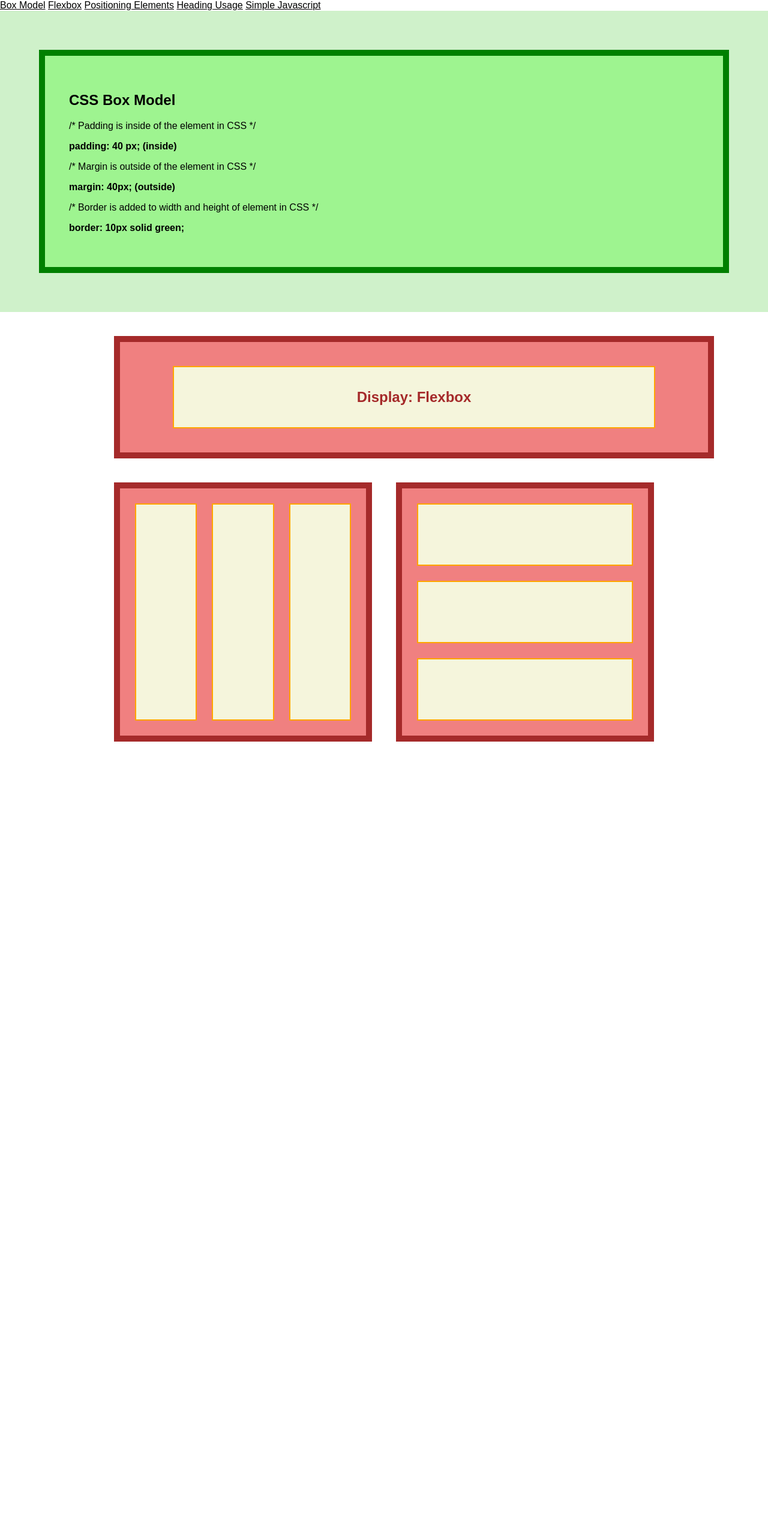
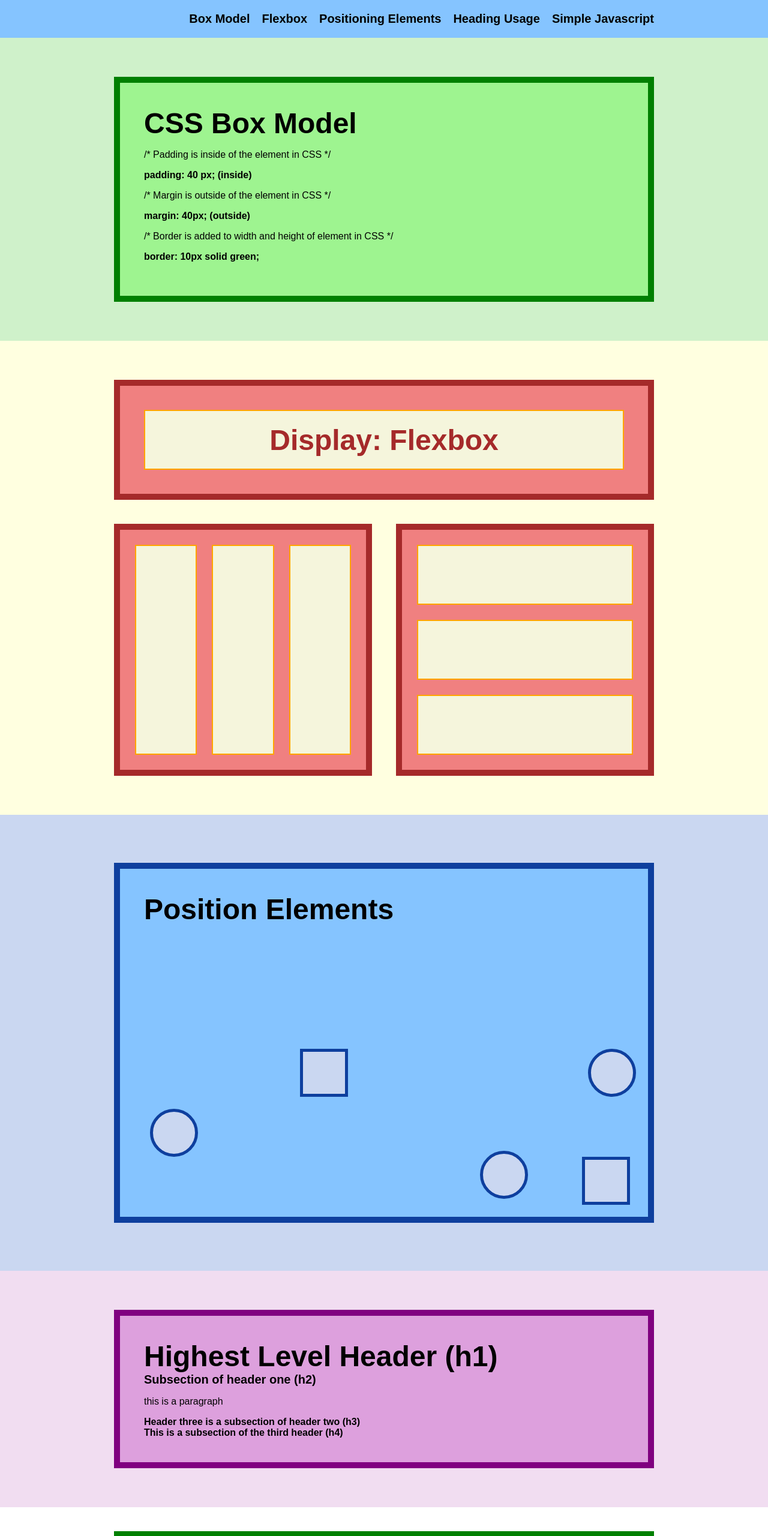
Before and after one commit to melancholive/dynamic-web-exercise-one, a plain HTML site: page index.html in a window 1280 px wide. Shown: the top 2560 px of the page at 60% size. Before the commit the page ends 1276 px from the top, so only its background shows below. Drawn offline with Linux system fonts and the light colour scheme.

Commit message:
headers, positioning, and simple javascript

```diff
--- a/index.html
+++ b/index.html
@@ -33,7 +33,7 @@
                 </div>
             </section>
             <!-- Flex Box -->
-            <section>
+            <section class="section-wrapper" style="background-color: lightyellow;">
                 <div class="flex-interior">
                     <div class="flex-parent">
                         <div class="flex-child flex-child-big">
@@ -52,12 +52,51 @@
                     </div>
                 </div>
             </section>
-            <!-- -->
-            <section></section>
-            <!-- -->
-            <section></section>
-            <!-- -->
-            <section></section>
+            <!-- Positioning -->
+            <section class="positioning-wrapper">
+                <div class="interior interior--positioning">
+                    <h1>Position Elements</h1>
+                    <div class="circle" style="right: 20px; top: 300px;"></div>
+                    <div class="circle" style="left: 50px; bottom: 100px;"></div>
+                    <div class="circle" style="right: 200px; bottom: 30px;"></div>
+                    <div class="square" style="left: 300px; top: 300px;"></div>
+                    <div class="square" style="right: 30px; bottom: 20px;"></div>
+                </div>
+            </section>
+            <!-- Headers -->
+            <section class="section-wrapper" style="background-color: #f1ddf1;">
+                <div class="interior interior--header">
+                    <!-- content hierarchy important for SEO and for Google to index website properly -->
+                    <!-- headers are for data hierarchy, NOT for styling,  use classes for styling -->
+                    <h1>Highest Level Header (h1)</h1>
+                    <h2>Subsection of header one (h2)</h2>
+                    <p>this is a paragraph</p> <!-- make sure that the paragraphs relate to the headers -->
+                    <h3>Header three is a subsection of header two (h3)</h3>
+                    <h4>This is a subsection of the third header (h4)</h4>
+                    <!-- goes down to h6 -->
+                </div>
+            </section>
+            <!-- Simpe Javascript -->
+            <section class="interior">
+                <h1>Simple Javascript</h1>
+                <script> // typically not used
+                    let count = 0; // global scope
+                    function increaseCount(){
+                        count++;
+                        const countIndicator = document.querySelector(".count-indicator");
+                        return (countIndicator.innerHTML = count);
+                    }
+
+                    function decreaseCount(){
+                        count = count - 1;
+                        return document.querySelector(".count-indicator").innerHTML = count;
+
+                    }
+                </script>
+                <p>Count: <span class="count-indicator">0</span></p>
+                <button onClick="increaseCount()">Click to increase!</button>
+                <button onClick="decreaseCount()">Click to decrease!</button>
+            </section>
         </main>
         <footer>
 
--- a/style.css
+++ b/style.css
@@ -1,4 +1,8 @@
-html, body {
+* { /* global */
+    box-sizing: border-box;
+}
+
+html, body, h1, h2, h3, h4 {
     box-sizing: border-box;
     font-family: sans-serif;
     font-size: 16px;
@@ -7,6 +11,14 @@ html, body {
 
 a {
     color: black;
+}
+
+h1{
+    font-size: 48px;
+}
+
+h2{
+    font-size: 20px;
 }
 
 .anchor-tag {
@@ -20,12 +32,39 @@ a {
     padding: 25px;
 }
 
+header {
+    background-color: #85c4ff;
+    padding: 20px;
+}
+
+header nav {
+    align-items: center;
+    display: flex;
+    flex-direction: row; /* default flex direction is row */
+    justify-content: flex-end; /* push elements to the end */
+    margin: 0 auto;
+    max-width: 900px;
+}
+
+header nav a {
+    color: black;
+    font-size: 20px;
+    font-weight: bold;
+    text-decoration: none;
+    margin: 0 10px; /* margin is not "clickable" while padding is */
+}
+
+header nav a:last-of-type{
+    margin-right: 0;
+}
+
 .interior {
     background-color: #9ef490;
     border: 10px solid green;
-    margin: 40px;
+    margin: 40px auto;
     /* same as 40px 40px 40px 40px, the dimensions start from the top and go clockwise */
     /* putting auto fills the rest in -- default centering */
+    max-width: 900px;
     padding: 40px;
 }
 
@@ -42,7 +81,7 @@ a {
     background-color: lightcoral;
     border: 10px solid brown;
     display: flex;
-    flex-basis: 40%;
+    flex-basis: 47.75%;
     flex-shrink: 0;
     gap: 25px;
     padding: 25px;
@@ -77,3 +116,37 @@ a {
     margin: 0 auto;
     max-width: 800px;
 }
+
+.positioning-wrapper{
+    background-color: #cad7f1;
+    padding: 40px 20px;
+}
+
+.interior--positioning{
+    background-color: #85c4ff;
+    border-color: #0e3f9e;
+    min-height: 600px;
+    position: relative;
+}
+
+.circle{
+    background-color: #cad7f1;
+    border: 5px solid #0e3f9e;
+    border-radius: 50%; /* 50% always makes a circle -- can be used for rounded corners */
+    height: 80px;
+    position: absolute;
+    width: 80px;
+}
+
+.square{
+    background-color: #cad7f1;
+    border: 5px solid #0e3f9e;
+    height: 80px;
+    position: absolute;
+    width: 80px;
+}
+
+.interior--header{
+    background-color: plum;
+    border-color: purple;
+}
```
Also changed, not shown: 1 other file.
